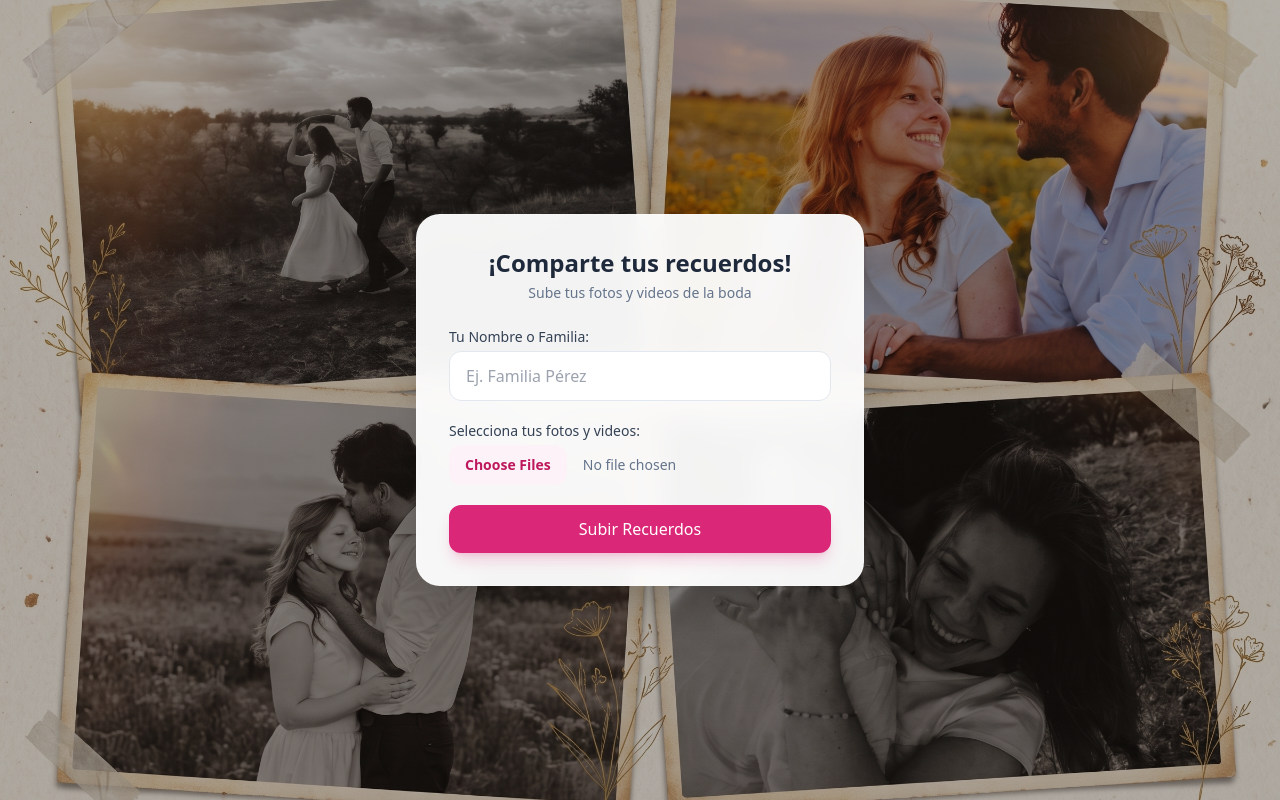
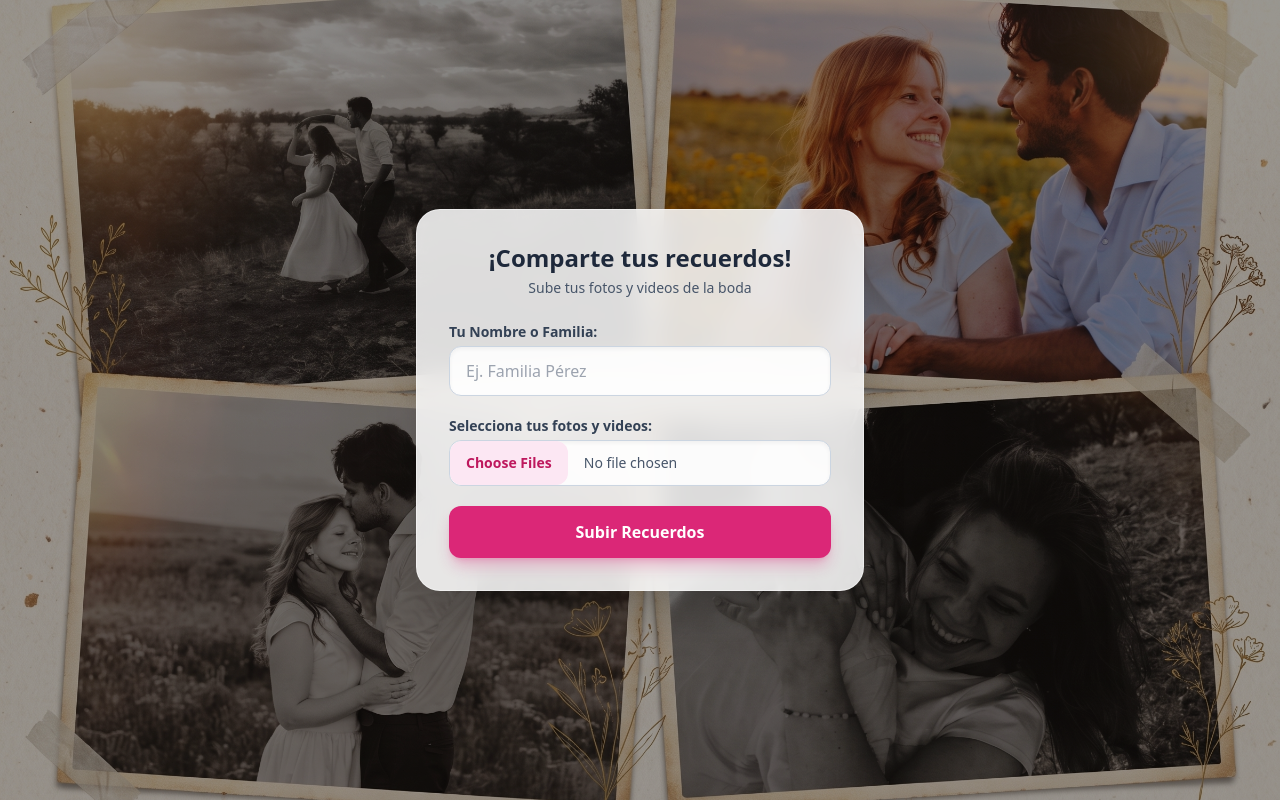
Before and after one commit to cachorotokje/boda-recuerdos, a Flask app: page / in a window 1280 px wide. Run offline with Flask 3, Linux system fonts and the light colour scheme; some libraries are stand-ins or nearby versions.

Commit message:
Update index.html

```diff
--- a/templates/index.html
+++ b/templates/index.html
@@ -5,45 +5,42 @@
     <meta name="viewport" content="width=device-width, initial-scale=1.0">
     <title>Recuerdos de Boda</title>
     <script src="https://cdn.tailwindcss.com"></script>
-    <style>
-        /* Fondo de collage personalizado apuntando a la carpeta static */
-        .wedding-collage-bg {
-            background-image:
-                linear-gradient(rgba(0, 0, 0, 0.3), rgba(0, 0, 0, 0.3)),
-                url('/static/fondo_boda.jpg');
-            background-size: cover;
-            background-position: center;
-            background-attachment: fixed;
-        }
-    </style>
 </head>
-<body class="wedding-collage-bg min-h-screen flex flex-col items-center justify-center p-4 relative">
+<body class="min-h-screen flex flex-col items-center justify-center p-4 md:p-8 relative overflow-hidden">
 
-    <!-- Contenedor Principal (Tarjeta Flotante Blanca) -->
-    <div class="max-w-md w-full bg-white/95 backdrop-blur-md rounded-3xl shadow-2xl p-8 border border-white/20 relative z-10">
+    <!-- Capa de Fondo Auto-ajustable (Soluciona el zoom en celulares) -->
+    <div class="fixed inset-0 z-0">
+        <img src="/static/fondo_boda.jpg" alt="Fondo Boda" class="w-full h-full object-cover object-center">
+        <!-- Filtro oscuro para que la tarjeta y las letras resalten -->
+        <div class="absolute inset-0 bg-black/40"></div>
+    </div>
+
+    <!-- Contenedor Principal (Tarjeta Flotante Semi-transparente) -->
+    <!-- bg-white/85 da un efecto cristal que deja ver el fondo -->
+    <div class="w-full max-w-md bg-white/85 backdrop-blur-md rounded-3xl shadow-2xl p-6 md:p-8 border border-white/40 relative z-10">
         <div class="text-center mb-6">
             <h1 class="text-2xl font-bold text-slate-800">¡Comparte tus recuerdos!</h1>
-            <p class="text-slate-500 text-sm mt-1">Sube tus fotos y videos de la boda</p>
+            <p class="text-slate-600 text-sm mt-1 font-medium">Sube tus fotos y videos de la boda</p>
         </div>
 
         <form id="uploadForm" action="/" method="POST" enctype="multipart/form-data" class="space-y-5">
             <input type="hidden" name="accion" id="accionInput" value="existente">
 
             <div>
-                <label class="block text-sm font-medium text-slate-700 mb-1">Tu Nombre o Familia:</label>
+                <label class="block text-sm font-bold text-slate-700 mb-1">Tu Nombre o Familia:</label>
                 <input type="text" id="nombreInput" name="nombre" required
-                    class="w-full px-4 py-3 rounded-xl border border-slate-200 focus:ring-2 focus:ring-pink-500 focus:outline-none transition bg-white"
+                    class="w-full px-4 py-3 rounded-xl border border-slate-300 focus:ring-2 focus:ring-pink-500 focus:border-pink-500 focus:outline-none transition bg-white/90 shadow-inner"
                     placeholder="Ej. Familia Pérez">
             </div>
 
             <div>
-                <label class="block text-sm font-medium text-slate-700 mb-1">Selecciona tus fotos y videos:</label>
+                <label class="block text-sm font-bold text-slate-700 mb-1">Selecciona tus fotos y videos:</label>
                 <input type="file" name="archivos" multiple accept="image/*,video/*" required
-                    class="w-full text-sm text-slate-500 file:mr-4 file:py-2.5 file:px-4 file:rounded-xl file:border-0 file:text-sm file:font-semibold file:bg-pink-50 file:text-pink-700 hover:file:bg-pink-100 transition">
+                    class="w-full text-sm text-slate-600 bg-white/90 rounded-xl border border-slate-300 shadow-inner file:mr-4 file:py-3 file:px-4 file:rounded-xl file:border-0 file:text-sm file:font-bold file:bg-pink-100 file:text-pink-700 hover:file:bg-pink-200 transition cursor-pointer">
             </div>
 
             <button type="submit"
-                class="w-full bg-pink-600 hover:bg-pink-700 text-white font-medium py-3 rounded-xl transition shadow-lg shadow-pink-600/20">
+                class="w-full bg-pink-600 hover:bg-pink-700 text-white font-bold py-3.5 rounded-xl transition shadow-lg shadow-pink-600/30 mt-2">
                 Subir Recuerdos
             </button>
         </form>
@@ -59,10 +56,10 @@
             <p class="text-slate-600 text-sm mb-6" id="modalTexto">Detectamos que ya existe una carpeta con este nombre. ¿Deseas agregar tus nuevas fotos a tu carpeta existente?</p>
 
             <div class="space-y-2">
-                <button id="btnSi" type="button" class="w-full bg-pink-600 hover:bg-pink-700 text-white font-medium py-2.5 rounded-xl transition text-sm">
+                <button id="btnSi" type="button" class="w-full bg-pink-600 hover:bg-pink-700 text-white font-bold py-3 rounded-xl transition text-sm shadow-md">
                     Sí, agregar a mi carpeta
                 </button>
-                <button id="btnNo" type="button" class="w-full bg-slate-100 hover:bg-slate-200 text-slate-700 font-medium py-2.5 rounded-xl transition text-sm">
+                <button id="btnNo" type="button" class="w-full bg-slate-100 hover:bg-slate-200 text-slate-700 font-bold py-3 rounded-xl transition text-sm">
                     No, crear una carpeta nueva
                 </button>
             </div>
```
